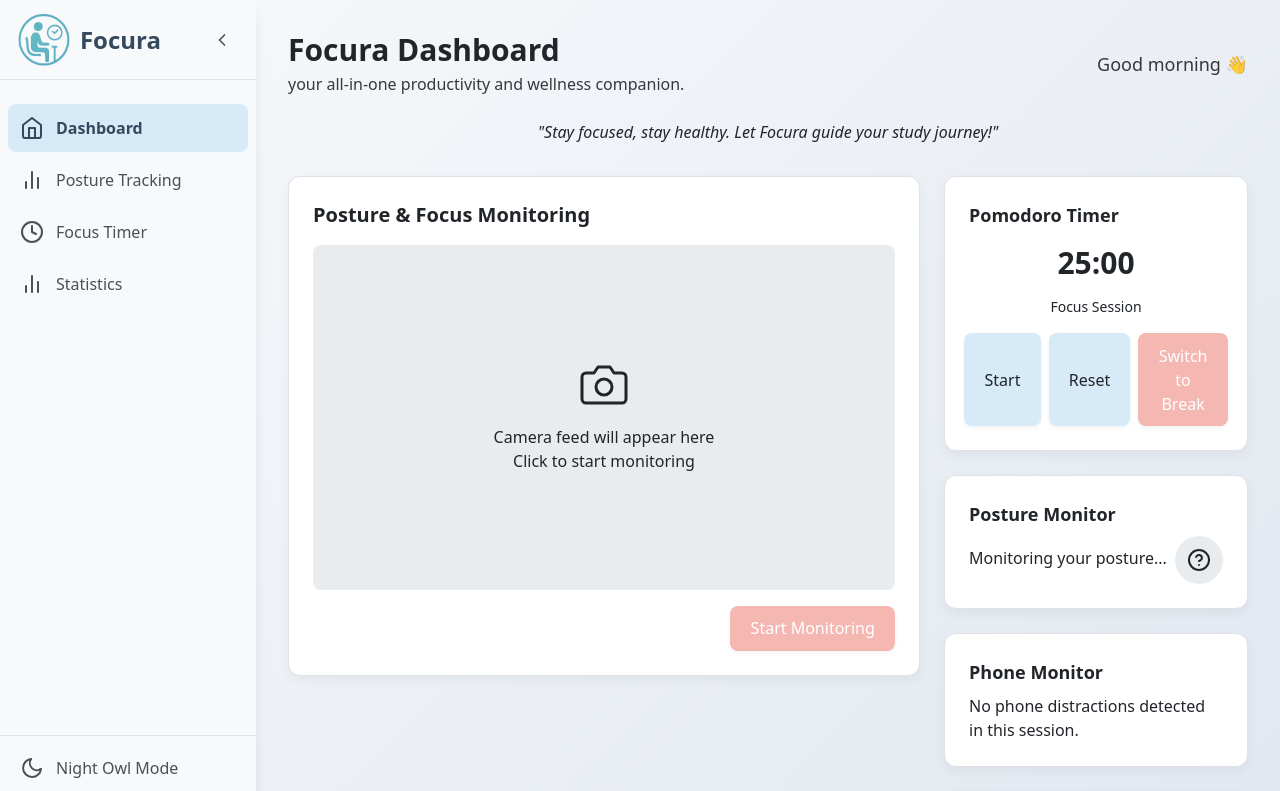
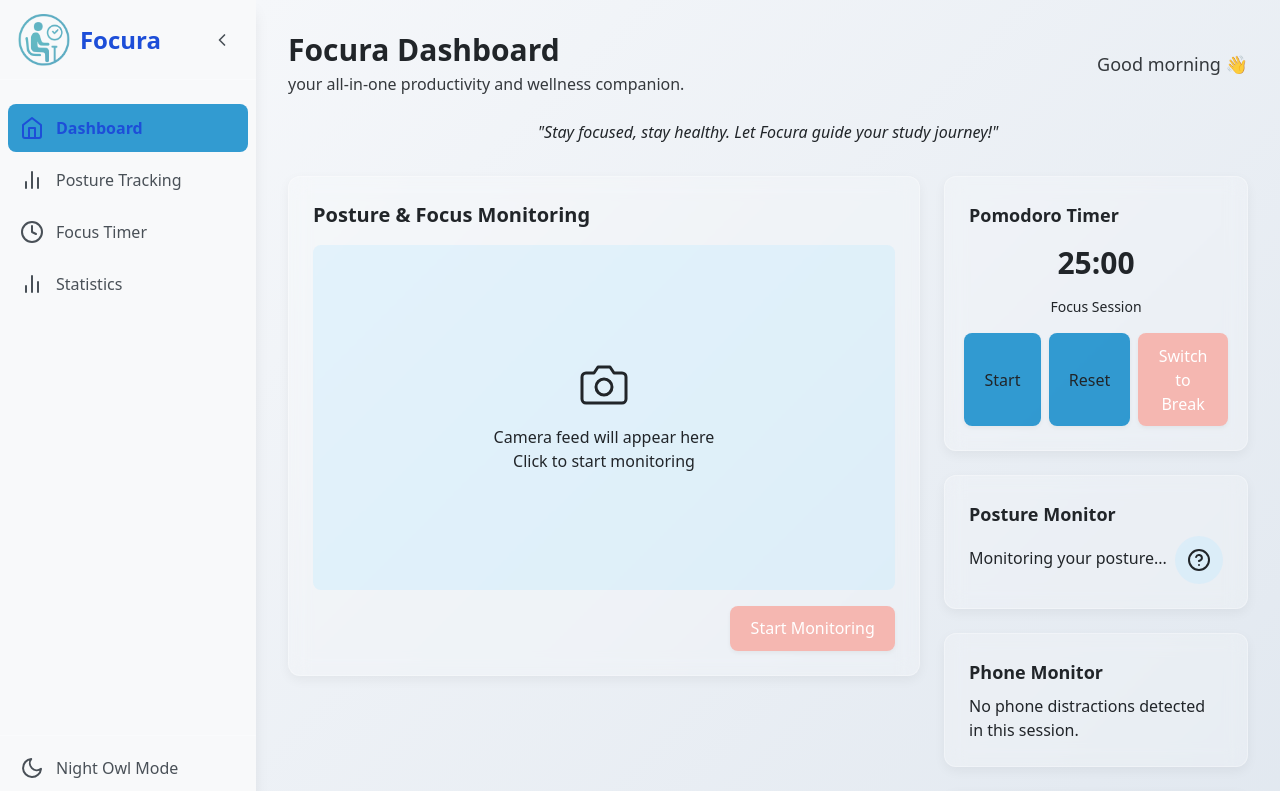
Before and after one commit to josephHelfenbein/dragonhacks, a Next.js app: page / in a window 1280 px wide. Shown: the top 791 px of the page. Built offline with nearby package versions, Linux system fonts and the light colour scheme; no server answers.

Commit message:
Update globals.css
changes to the background

```diff
--- a/app/globals.css
+++ b/app/globals.css
@@ -5,17 +5,17 @@
 
 :root {
   /* Light Theme - Study Focused */
-  --background: linear-gradient(135deg, #e0f2fe 0%, #bae6fd 50%, #7dd3fc 100%);
-  --foreground: #212529; /* Darker gray for text */
-  --primary: #D6EAF8;  /* Very light blue, like paper */
-  --secondary: #E9ECEF; /* Light gray */
-  --accent: #34495E; /* Dark grayish blue, like ink */
+  --background: transparent;
+  --foreground: #212529;
+   --primary: rgba(2, 132, 199, 0.8); /* Semi-transparent blue */
+  --secondary: rgba(186, 230, 253, 0.3); /* Very light transparent blue */
+  --accent: #1d4ed8;
   --mint: #A9DFBF; /* Softer mint */
   --coral: #F5B7B1; /* Softer coral */
   --sidebar-bg: #f8f9fa; /* Slightly off-white */
   --sidebar-foreground: #495057; /* Dark gray for sidebar text */
-  --card-bg: #ffffff;
-  --border-color: #dee2e6; /* Lighter border */
+  --card-bg: rgba(255, 255, 255, 0.2); /* Highly transparent white */
+  --border-color: rgba(255, 255, 255, 0.3); /* Light border */
 }
 
 @theme inline {
@@ -44,6 +44,9 @@
 
 body {
   background: var(--background);
+  background-attachment: fixed;
+  background-repeat: no-repeat;
+   background-size: cover;
   color: var(--foreground);
   font-family: var(--font-sans);
   margin: 0;
@@ -110,6 +113,7 @@ body {
 }
 
 .card {
+  backdrop-filter: blur(10px);
   background-color: var(--card-bg);
   border: 1px solid var(--border-color); /* Add subtle border */
   border-radius: 12px; /* Slightly larger radius */
```
